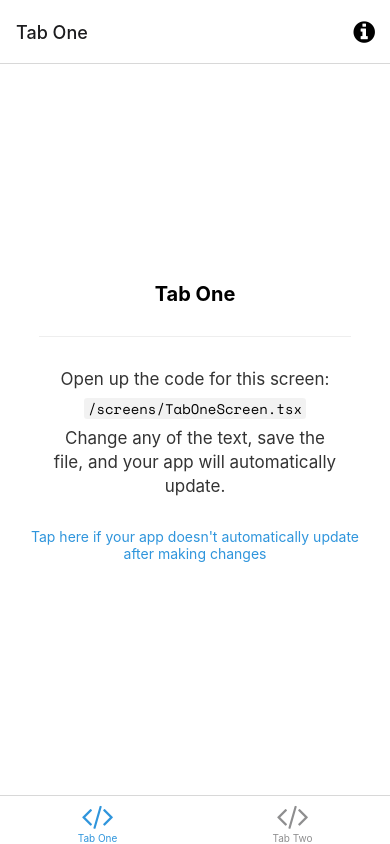
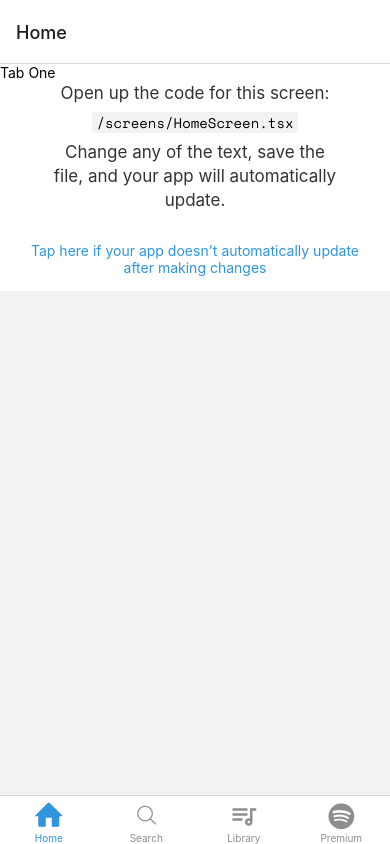
Before and after one commit to AJS2112/SpotifyCloneReactNative, a React Native app: screen /Home in a window 390 px wide. Built offline with nearby package versions, Linux system fonts and the light colour scheme; what expo-linking would draw is missing.

Commit message:
BottomTab Navigator

```diff
--- a/app.json
+++ b/app.json
@@ -6,7 +6,7 @@
     "orientation": "portrait",
     "icon": "./assets/images/icon.png",
     "scheme": "myapp",
-    "userInterfaceStyle": "automatic",
+    "userInterfaceStyle": "dark",
     "splash": {
       "image": "./assets/images/splash.png",
       "resizeMode": "contain",
--- a/navigation/LinkingConfiguration.ts
+++ b/navigation/LinkingConfiguration.ts
@@ -15,12 +15,22 @@ const linking: LinkingOptions<RootStackParamList> = {
     screens: {
       Root: {
         screens: {
-          TabOne: {
+          Home: {
             screens: {
               TabOneScreen: 'one',
             },
           },
-          TabTwo: {
+          Search: {
+            screens: {
+              TabTwoScreen: 'two',
+            },
+          },
+          Library: {
+            screens: {
+              TabTwoScreen: 'two',
+            },
+          },
+          Premium: {
             screens: {
               TabTwoScreen: 'two',
             },
--- a/navigation/index.tsx
+++ b/navigation/index.tsx
@@ -3,7 +3,7 @@
  * https://reactnavigation.org/docs/getting-started
  *
  */
-import { FontAwesome } from '@expo/vector-icons';
+import { FontAwesome, Entypo, EvilIcons, MaterialCommunityIcons } from '@expo/vector-icons';
 import { createBottomTabNavigator } from '@react-navigation/bottom-tabs';
 import { NavigationContainer, DefaultTheme, DarkTheme } from '@react-navigation/native';
 import { createNativeStackNavigator } from '@react-navigation/native-stack';
@@ -14,7 +14,7 @@ import Colors from '../constants/Colors';
 import useColorScheme from '../hooks/useColorScheme';
 import ModalScreen from '../screens/ModalScreen';
 import NotFoundScreen from '../screens/NotFoundScreen';
-import TabOneScreen from '../screens/TabOneScreen';
+import HomeScreen from '../screens/HomeScreen';
 import TabTwoScreen from '../screens/TabTwoScreen';
 import { RootStackParamList, RootTabParamList, RootTabScreenProps } from '../types';
 import LinkingConfiguration from './LinkingConfiguration';
@@ -58,38 +58,40 @@ function BottomTabNavigator() {
 
   return (
     <BottomTab.Navigator
-      initialRouteName="TabOne"
+      initialRouteName="Home"
       screenOptions={{
         tabBarActiveTintColor: Colors[colorScheme].tint,
       }}>
       <BottomTab.Screen
-        name="TabOne"
-        component={TabOneScreen}
-        options={({ navigation }: RootTabScreenProps<'TabOne'>) => ({
-          title: 'Tab One',
-          tabBarIcon: ({ color }) => <TabBarIcon name="code" color={color} />,
-          headerRight: () => (
-            <Pressable
-              onPress={() => navigation.navigate('Modal')}
-              style={({ pressed }) => ({
-                opacity: pressed ? 0.5 : 1,
-              })}>
-              <FontAwesome
-                name="info-circle"
-                size={25}
-                color={Colors[colorScheme].text}
-                style={{ marginRight: 15 }}
-              />
-            </Pressable>
-          ),
-        })}
+        name="Home"
+        component={HomeScreen}
+        options={{
+          title: 'Home',
+          tabBarIcon: ({ color }) => <Entypo name="home" color={color} size={30} style={{ marginBottom: -3 }} />,
+        }}
       />
       <BottomTab.Screen
-        name="TabTwo"
+        name="Search"
         component={TabTwoScreen}
         options={{
-          title: 'Tab Two',
-          tabBarIcon: ({ color }) => <TabBarIcon name="code" color={color} />,
+          title: 'Search',
+          tabBarIcon: ({ color }) => <EvilIcons name="search" color={color} size={30} style={{ marginBottom: -3 }} />,
+        }}
+      />
+      <BottomTab.Screen
+        name="Library"
+        component={TabTwoScreen}
+        options={{
+          title: 'Library',
+          tabBarIcon: ({ color }) => <MaterialCommunityIcons name="playlist-music-outline" color={color} size={30} style={{ marginBottom: -3 }} />,
+        }}
+      />
+      <BottomTab.Screen
+        name="Premium"
+        component={TabTwoScreen}
+        options={{
+          title: 'Premium',
+          tabBarIcon: ({ color }) => <FontAwesome name="spotify" color={color} size={30} style={{ marginBottom: -3 }} />,
         }}
       />
     </BottomTab.Navigator>
--- /dev/null
+++ b/screens/HomeScreen.tsx
@@ -0,0 +1,19 @@
+import { StyleSheet } from 'react-native';
+
+import EditScreenInfo from '../components/EditScreenInfo';
+import { Text, View } from '../components/Themed';
+import { RootTabScreenProps } from '../types';
+
+export default function HomeScreen({ navigation }: RootTabScreenProps<'Home'>) {
+  return (
+    <View >
+      <Text>Tab One</Text>
+      <View lightColor="#eee" darkColor="rgba(255,255,255,0.1)" />
+      <EditScreenInfo path="/screens/HomeScreen.tsx" />
+    </View>
+  );
+}
+
+const styles = StyleSheet.create({
+
+});
--- a/screens/TabOneScreen.tsx
+++ /dev/null
@@ -1,32 +0,0 @@
-import { StyleSheet } from 'react-native';
-
-import EditScreenInfo from '../components/EditScreenInfo';
-import { Text, View } from '../components/Themed';
-import { RootTabScreenProps } from '../types';
-
-export default function TabOneScreen({ navigation }: RootTabScreenProps<'TabOne'>) {
-  return (
-    <View style={styles.container}>
-      <Text style={styles.title}>Tab One</Text>
-      <View style={styles.separator} lightColor="#eee" darkColor="rgba(255,255,255,0.1)" />
-      <EditScreenInfo path="/screens/TabOneScreen.tsx" />
-    </View>
-  );
-}
-
-const styles = StyleSheet.create({
-  container: {
-    flex: 1,
-    alignItems: 'center',
-    justifyContent: 'center',
-  },
-  title: {
-    fontSize: 20,
-    fontWeight: 'bold',
-  },
-  separator: {
-    marginVertical: 30,
-    height: 1,
-    width: '80%',
-  },
-});
```
Also changed, not shown: types.tsx (+5 -3 lines).
